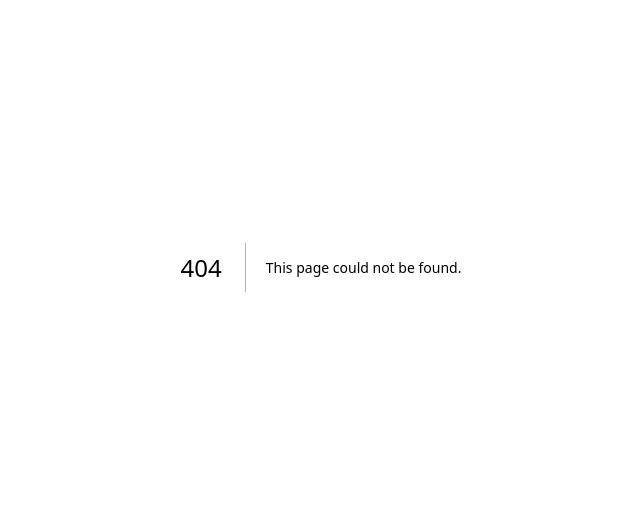
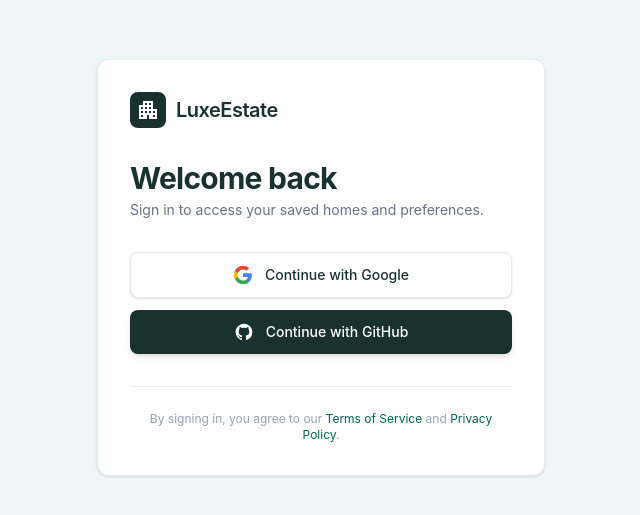
Before and after one commit to Abaranasia/luxe-estate, a Next.js app: page /login in a window 1280 px wide. Before the commit this address had no page. Shown: the part 133-648 px from the top of the page, without its empty margins (319-959 px from the left). Built offline with nearby package versions, Linux system fonts and the light colour scheme; no server answers.

Commit message:
feat: add login page

```diff
--- /dev/null
+++ b/app/login/page.tsx
@@ -0,0 +1,100 @@
+"use client";
+
+import { useSearchParams } from "next/navigation";
+import { supabase } from "@/lib/supabase";
+
+async function signIn(provider: "google" | "github") {
+  await supabase.auth.signInWithOAuth({
+    provider,
+    options: {
+      redirectTo: `${location.origin}/auth/callback`,
+    },
+  });
+}
+
+export default function LoginPage() {
+  const searchParams = useSearchParams();
+  const hasError = searchParams.get("error") === "auth_failed";
+
+  return (
+    <div className="min-h-screen bg-background-light flex items-center justify-center p-4">
+      <div className="bg-white rounded-xl shadow-sm border border-mosque/10 p-8 w-full max-w-md">
+        {/* Logo */}
+        <div className="flex items-center gap-2.5 mb-8">
+          <div className="w-9 h-9 rounded-lg bg-nordic-dark flex items-center justify-center">
+            <span className="material-icons text-white text-lg">apartment</span>
+          </div>
+          <span className="text-xl font-semibold tracking-tight text-nordic-dark">LuxeEstate</span>
+        </div>
+
+        {/* Heading */}
+        <h1 className="text-3xl font-bold text-nordic-dark tracking-tight mb-1">
+          Welcome back
+        </h1>
+        <p className="text-gray-500 text-sm mb-8">
+          Sign in to access your saved homes and preferences.
+        </p>
+
+        {hasError && (
+          <div className="mb-6 px-4 py-3 rounded-lg bg-red-50 border border-red-200 text-red-700 text-sm">
+            Authentication failed. Please try again.
+          </div>
+        )}
+
+        {/* Social sign-in buttons */}
+        <div className="space-y-3">
+          <button
+            onClick={() => signIn("google")}
+            className="w-full bg-white border border-gray-200 text-nordic-dark hover:bg-gray-50 px-5 py-3 rounded-lg text-sm font-medium flex items-center justify-center gap-3 transition-colors shadow-sm"
+          >
+            {/* Google logo */}
+            <svg className="w-5 h-5 flex-shrink-0" viewBox="0 0 24 24" aria-hidden="true">
+              <path
+                d="M22.56 12.25c0-.78-.07-1.53-.2-2.25H12v4.26h5.92c-.26 1.37-1.04 2.53-2.21 3.31v2.77h3.57c2.08-1.92 3.28-4.74 3.28-8.09z"
+                fill="#4285F4"
+              />
+              <path
+                d="M12 23c2.97 0 5.46-.98 7.28-2.66l-3.57-2.77c-.98.66-2.23 1.06-3.71 1.06-2.86 0-5.29-1.93-6.16-4.53H2.18v2.84C3.99 20.53 7.7 23 12 23z"
+                fill="#34A853"
+              />
+              <path
+                d="M5.84 14.09c-.22-.66-.35-1.36-.35-2.09s.13-1.43.35-2.09V7.07H2.18C1.43 8.55 1 10.22 1 12s.43 3.45 1.18 4.93l2.85-2.22.81-.62z"
+                fill="#FBBC05"
+              />
+              <path
+                d="M12 5.38c1.62 0 3.06.56 4.21 1.64l3.15-3.15C17.45 2.09 14.97 1 12 1 7.7 1 3.99 3.47 2.18 7.07l3.66 2.84c.87-2.6 3.3-4.53 6.16-4.53z"
+                fill="#EA4335"
+              />
+            </svg>
+            Continue with Google
+          </button>
+
+          <button
+            onClick={() => signIn("github")}
+            className="w-full bg-nordic-dark hover:bg-nordic-dark/90 text-white px-5 py-3 rounded-lg text-sm font-medium flex items-center justify-center gap-3 shadow-md transition-all transform hover:-translate-y-0.5"
+          >
+            {/* GitHub logo */}
+            <svg className="w-5 h-5 flex-shrink-0" viewBox="0 0 24 24" fill="currentColor" aria-hidden="true">
+              <path
+                fillRule="evenodd"
+                clipRule="evenodd"
+                d="M12 2C6.477 2 2 6.484 2 12.017c0 4.425 2.865 8.18 6.839 9.504.5.092.682-.217.682-.483 0-.237-.008-.868-.013-1.703-2.782.605-3.369-1.343-3.369-1.343-.454-1.158-1.11-1.466-1.11-1.466-.908-.62.069-.608.069-.608 1.003.07 1.531 1.032 1.531 1.032.892 1.53 2.341 1.088 2.91.832.092-.647.35-1.088.636-1.338-2.22-.253-4.555-1.113-4.555-4.951 0-1.093.39-1.988 1.029-2.688-.103-.253-.446-1.272.098-2.65 0 0 .84-.27 2.75 1.026A9.564 9.564 0 0112 6.844c.85.004 1.705.115 2.504.337 1.909-1.296 2.747-1.027 2.747-1.027.546 1.379.202 2.398.1 2.651.64.7 1.028 1.595 1.028 2.688 0 3.848-2.339 4.695-4.566 4.943.359.309.678.92.678 1.855 0 1.338-.012 2.419-.012 2.747 0 .268.18.58.688.482A10.019 10.019 0 0022 12.017C22 6.484 17.522 2 12 2z"
+              />
+            </svg>
+            Continue with GitHub
+          </button>
+        </div>
+
+        {/* Divider */}
+        <div className="mt-8 pt-6 border-t border-mosque/10">
+          <p className="text-xs text-gray-400 text-center">
+            By signing in, you agree to our{" "}
+            <span className="text-mosque hover:underline cursor-pointer">Terms of Service</span>
+            {" "}and{" "}
+            <span className="text-mosque hover:underline cursor-pointer">Privacy Policy</span>.
+          </p>
+        </div>
+      </div>
+    </div>
+  );
+}
```
